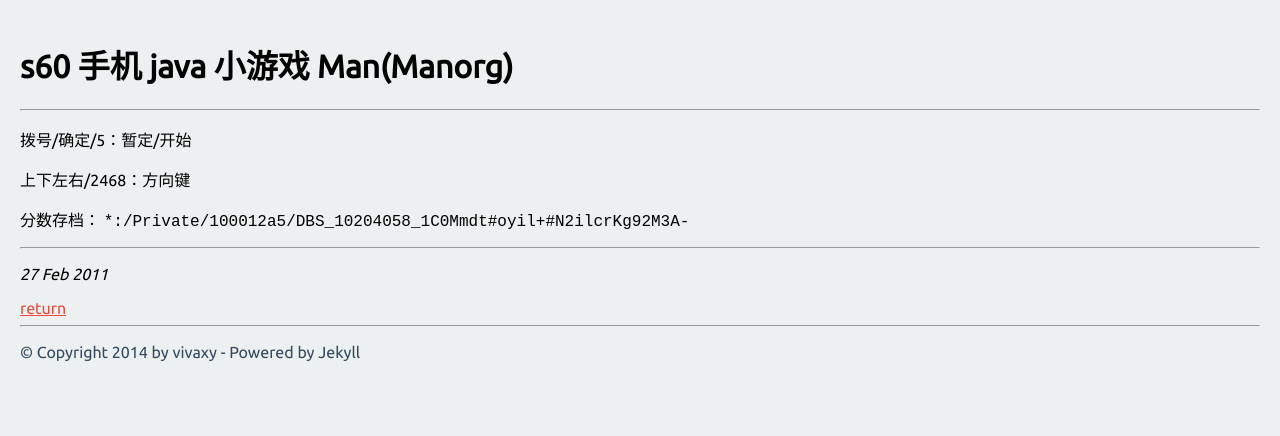
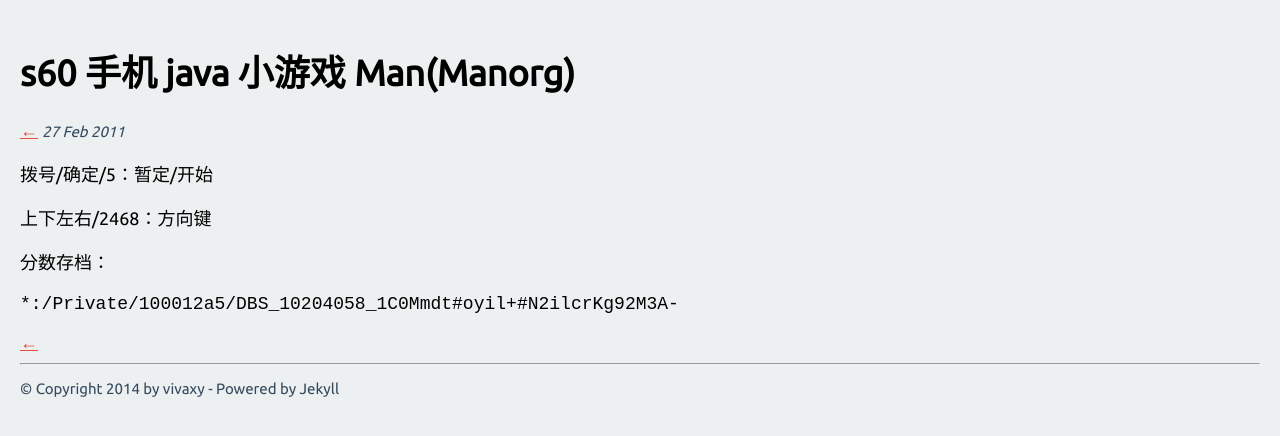
Before and after one commit to vivaxyblog/vivaxyblog.github.io, a Jekyll site: the page built from _posts/2011-02-27-s60-java-Man(Manorg).md, in a window 1280 px wide. Shown: the top 436 px of the page. Built offline with Jekyll 4.4.1, drawn with Linux system fonts in a browser that asks for light colours.

Commit message:
20140508

```diff
--- a/_layouts/post.html
+++ b/_layouts/post.html
@@ -1,5 +1,7 @@
 ---
 layout: default
 ---
+<h1>{{ page.title }}</h1>
+<a href="/">←</a> <span class="date"> {{ page.date | date_to_string }}</span>
 {{ content }}
-<a href="/">return</a>
+<a href="/">←</a>
--- a/_posts/2011-02-27-s60-java-Man(Manorg).md
+++ b/_posts/2011-02-27-s60-java-Man(Manorg).md
@@ -2,17 +2,11 @@
 layout: post
 title: s60 手机 java 小游戏 Man(Manorg)
 ---
-#{{ page.title }}
-
-----------
 
 拨号/确定/5：暂定/开始
 
 上下左右/2468：方向键
 
 分数存档：
+
 `*:/Private/100012a5/DBS_10204058_1C0Mmdt#oyil+#N2ilcrKg92M3A-`
-
-----------
-
-*{{ page.date | date_to_string }}*
--- a/stylesheet.css
+++ b/stylesheet.css
@@ -4,7 +4,7 @@
 	margin: 0px;
 	padding: 20px;
 	background: rgb(236, 240, 241);
-	font-size: 16px;
+	font-size: 18px;
 }
 a {
 	color: rgb(231, 76, 60);
@@ -19,8 +19,13 @@
 }
 .footer {
 	color: rgb(52, 73, 94);
-	font-size: 16px;
+	font-size: 15px;
 	padding:
+}
+.date {
+	color: rgb(52, 73, 94);
+	font-size: 15px;
+	font-style: italic;
 }
 @media screen and (max-width: 600px){
 }
```
Also changed, not shown: _posts/2011-02-11-Super-Miners-HighScores.md (+0 -7 lines), _posts/2011-02-11-casio-fx-82MS.md (+0 -8 lines), _posts/2014-05-03-baidu-input-custom-theme.md (+0 -8 lines), _posts/2014-05-08-hello-world-in-markdown.md (+0 -7 lines).
